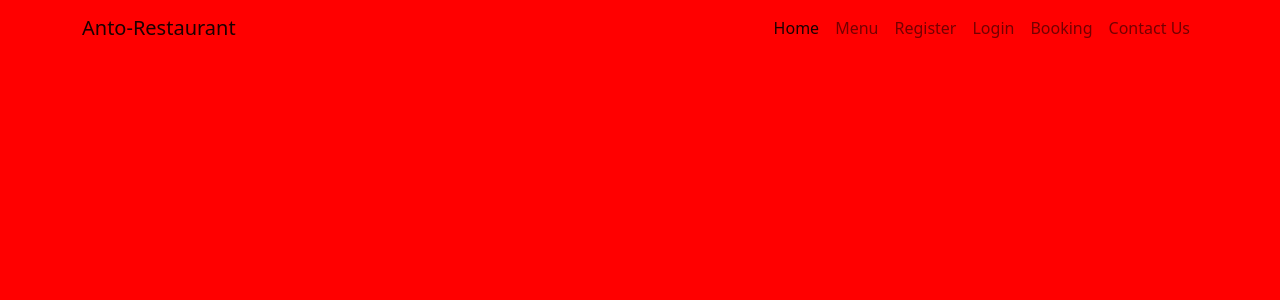
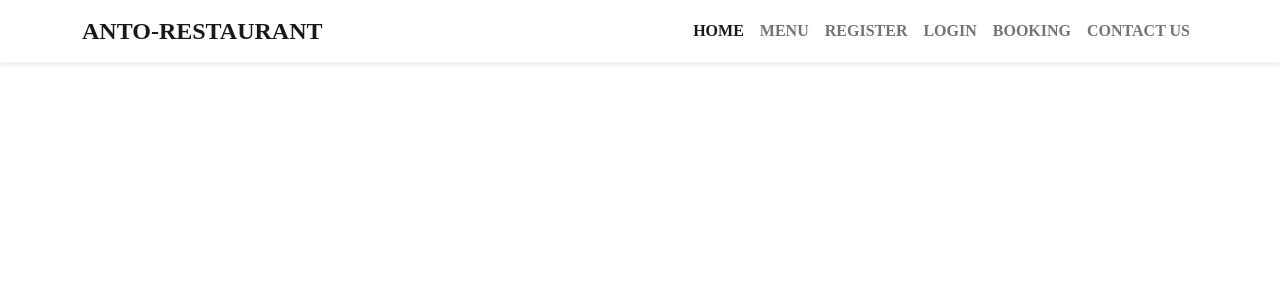
Before and after one commit to Anthonyrajlucas/django-anto-restaurant-booking-system, a Django app: page / in a window 1280 px wide. Shown: the top 300 px of the page. Run offline with Django 3.2, Linux system fonts and the light colour scheme; some libraries are stand-ins or nearby versions.

Commit message:
Add stylings in navbar

```diff
--- a/static/css/style.css
+++ b/static/css/style.css
@@ -1,3 +1,31 @@
-body{
- background-color: red ;
+@import url('https://fonts.googleapis.com/css?family=Roboto:100,200,300,400,500,600,700|Exo:100,200,300,400,500,600,700');
+
+body, html {
+   margin: 0;
+   padding: 0;
+   background-color: #fff;
 }
+
+/* Global styles */
+
+body {
+    font-family: 'Roboo',t sans-serif;
+}
+
+/* Navigation styles */
+
+.navbar {
+    background-color: #fff;
+    box-shadow: 0px 2px 5px rgba(0, 0, 0, 0.1);
+}
+
+.navbar-brand {
+    font-weight: 700;
+    font-size: 24px;
+    text-transform: uppercase;
+}
+
+.nav-link {
+    font-weight: 600;
+    text-transform: uppercase;
+}
```
